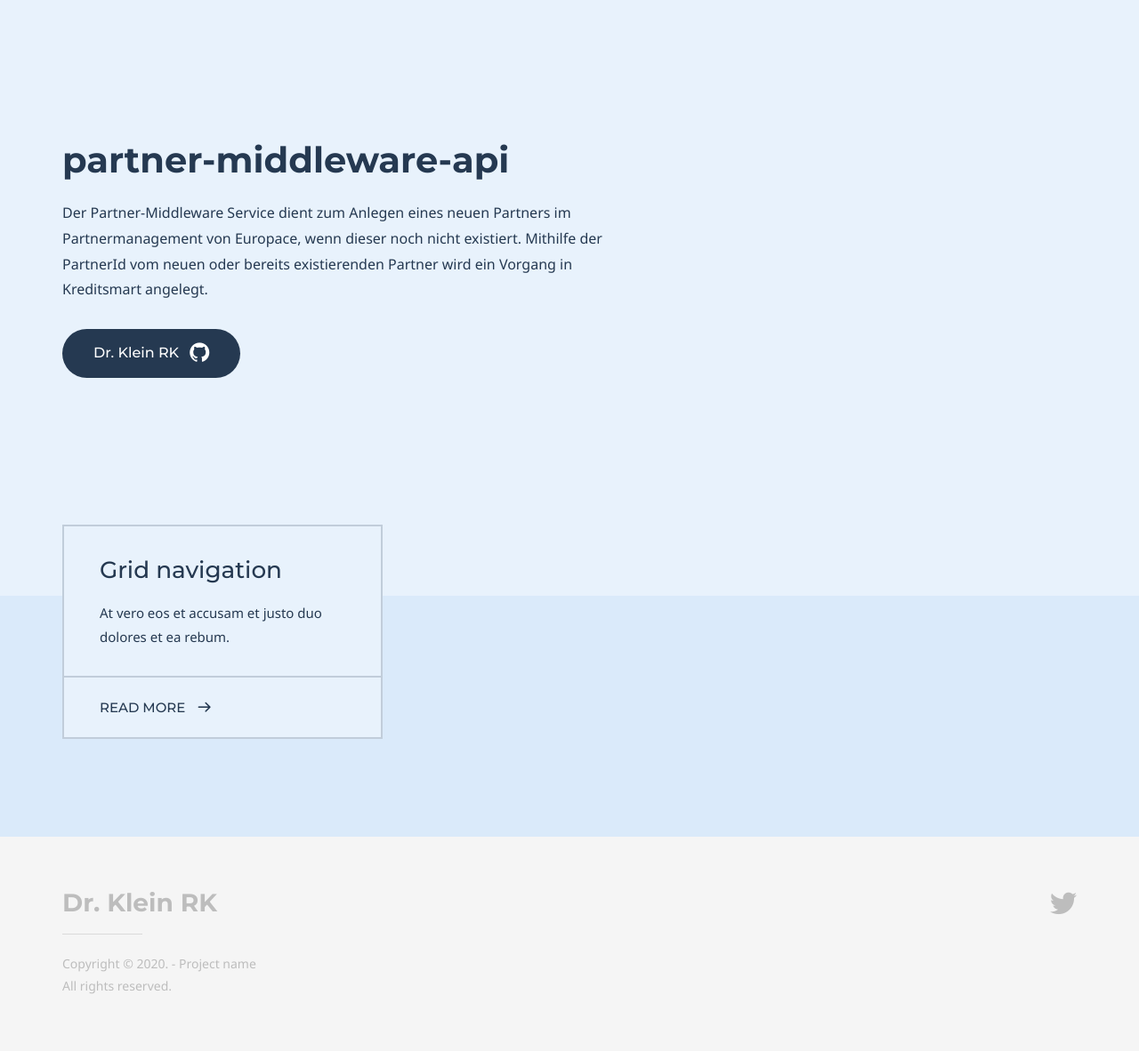
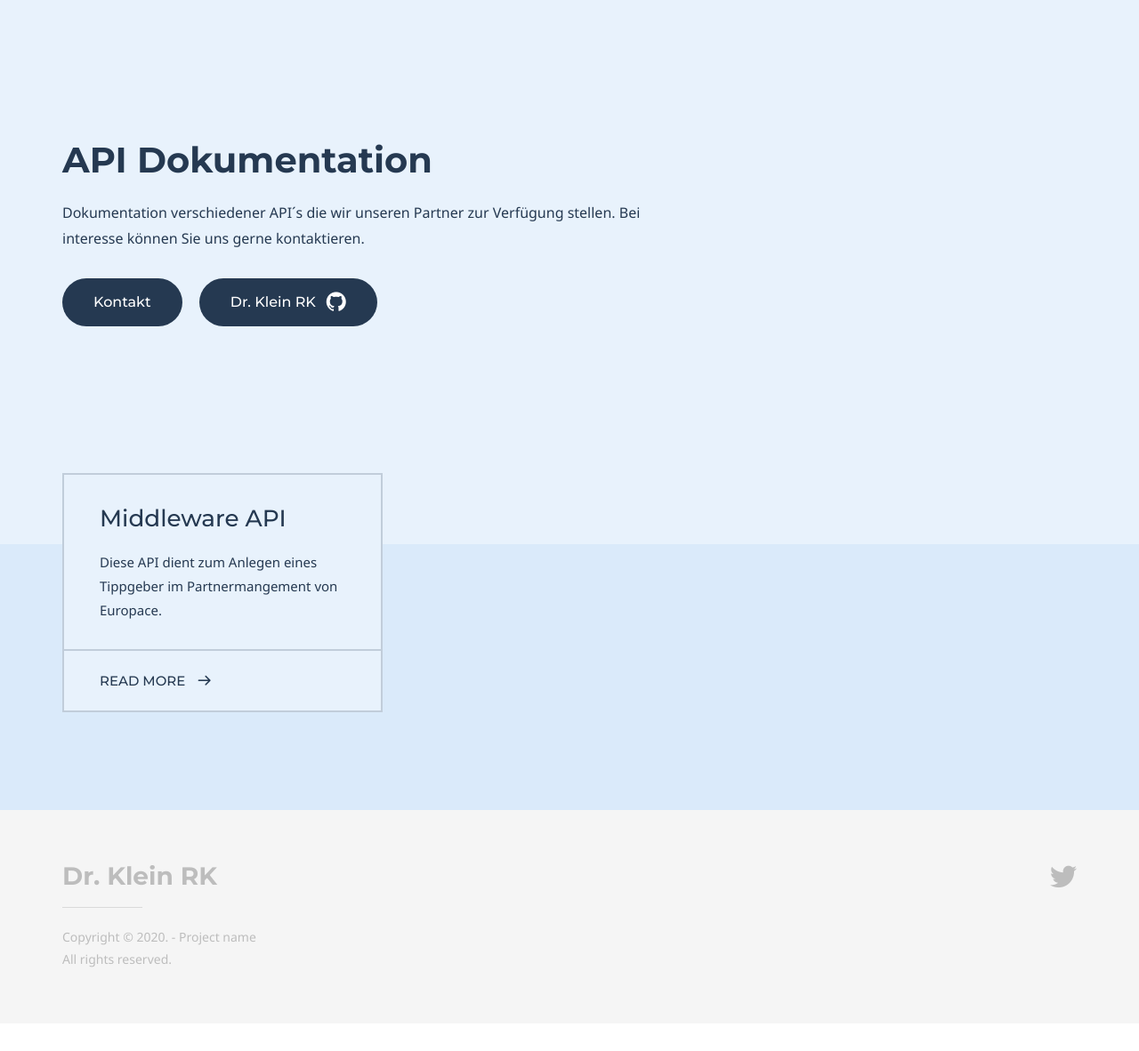
Before and after one commit to drklein-rk/api-drkleinrk, a Jekyll site: the page built from index.md, in a window 1280 px wide. Shown: the whole page at 89% size. Built offline with Jekyll 4.4.1, drawn with Linux system fonts in a browser that asks for light colours; some web fonts are replaced; after the commit the page ends 1151 px from its top, so only the background shows below that.

Commit message:
Update index.md

```diff
--- a/index.md
+++ b/index.md
@@ -4,9 +4,12 @@ layout: homepage
 keywords:
 
 # Hero section
-title: partner-middleware-api
-description: Der Partner-Middleware Service dient zum Anlegen eines neuen Partners im Partnermanagement von Europace, wenn dieser noch nicht existiert. Mithilfe der PartnerId vom neuen oder bereits existierenden Partner wird ein Vorgang in Kreditsmart angelegt.
+title: API Dokumentation
+description: Dokumentation verschiedener API´s die wir unseren Partner zur Verfügung stellen. Bei interesse können Sie uns gerne kontaktieren.
 buttons:
+    - content: Kontakt
+      url: 'mailto:info@drklein-rk.de'
+      external_url: true
     - icon: github
       content: Dr. Klein RK
       url: 'https://github.com/drklein-rk'
@@ -14,15 +17,15 @@ buttons:
 
 # Lead API
 grid_navigation:
-    - title: Grid navigation
-      excerpt: Lorem ipsum dolor sit amet, consetetur sadipscing elitr, sed diam nonumy eirmod tempor invidunt ut labore et dolore magna aliquyam erat, sed diam voluptua.
+    - title: Lead API
+      excerpt: Lorem ipsum dolor sit amet, consetetur sadipscing elitr.
       cta: Read more
-      url: '#'
+      url: 'lead.md'
 
-# Test API
+# Middleware API
 grid_navigation:
-    - title: Grid navigation
-      excerpt: At vero eos et accusam et justo duo dolores et ea rebum.
+    - title: Middleware API
+      excerpt: Diese API dient zum Anlegen eines Tippgeber im Partnermangement von Europace.
       cta: Read more
-      url: '#'
+      url: 'middleware.md'
 ---
```
